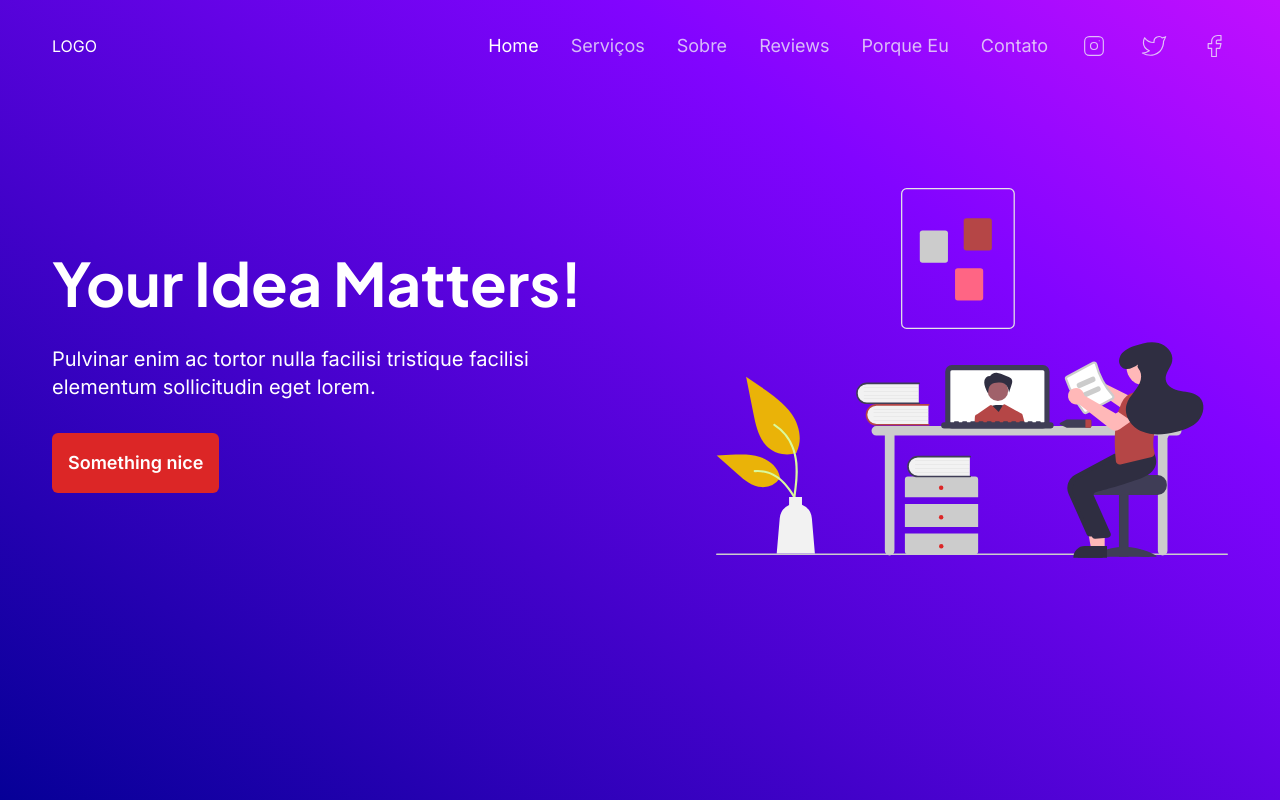
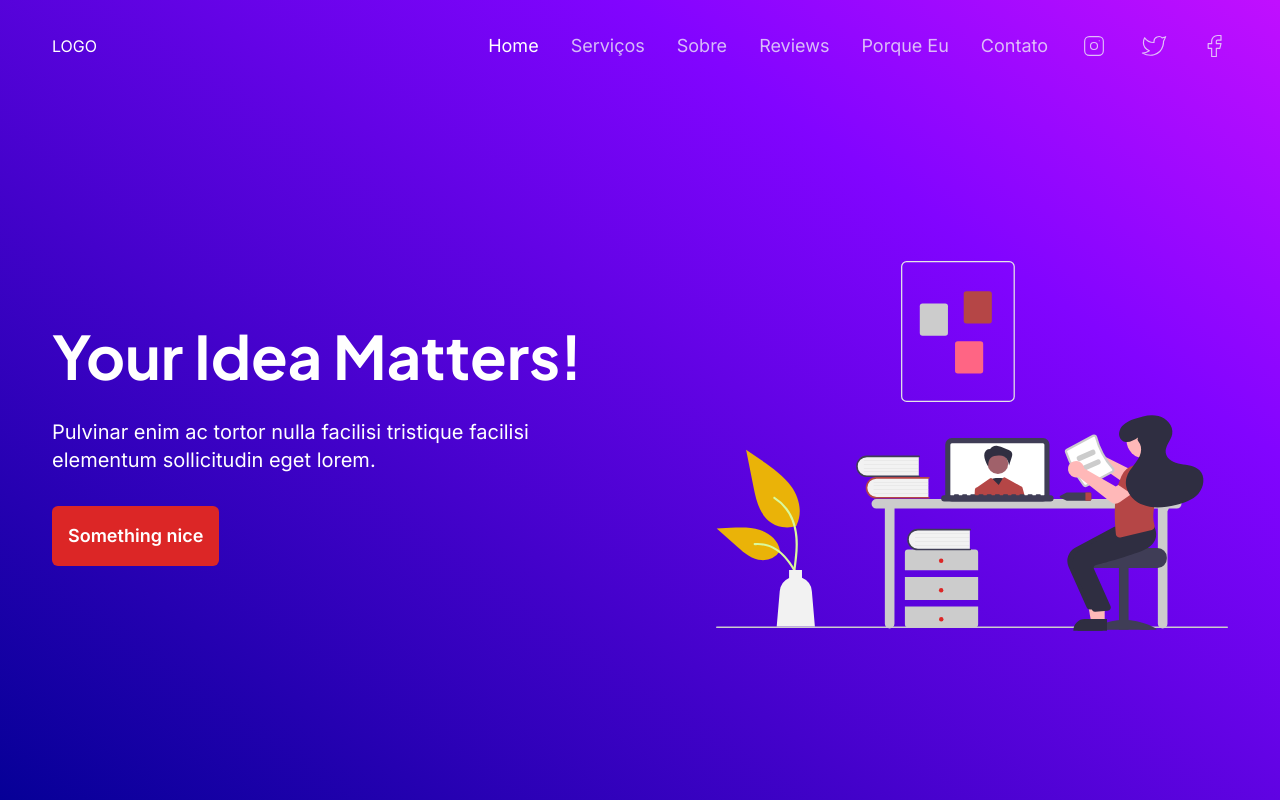
Before and after one commit to FellipeLorram/reyes-ricon, a Next.js app: page /get-to-know-me in a window 1280 px wide. Shown: the top 800 px of the page. Built offline with nearby package versions, Linux system fonts and the light colour scheme.

Commit message:
Feat: Adding Contact Modal

```diff
--- /dev/null
+++ b/src/components/form/contact.tsx
@@ -0,0 +1,9 @@
+import React from 'react'
+
+export function ContactForm() {
+    return (
+        <form className='w-full flex flex-col'>
+            <input type='email' />
+        </form>
+    )
+}
--- a/src/components/layout/get-to-know-me/main.tsx
+++ b/src/components/layout/get-to-know-me/main.tsx
@@ -11,7 +11,7 @@ export function Main() {
             <div className='w-full flex flex-col max-w-[1240px]'>
                 <Navbar />
 
-                <div className='w-full flex flex-col md:flex-row items-center self-stretch justify-center mt-8 md:mt-16 md:p-8 p-2'>
+                <div className='w-full flex flex-col md:flex-row items-center self-stretch justify-center h-full md:p-8 p-2'>
 
                     <div className='items-center md:items-start flex flex-col gap-8 md:w-2/3'>
                         <h1 className='md:text-6xl sm:text-5xl text-4xl font-bold font-jakarta'>Your Idea Matters!</h1>
```
